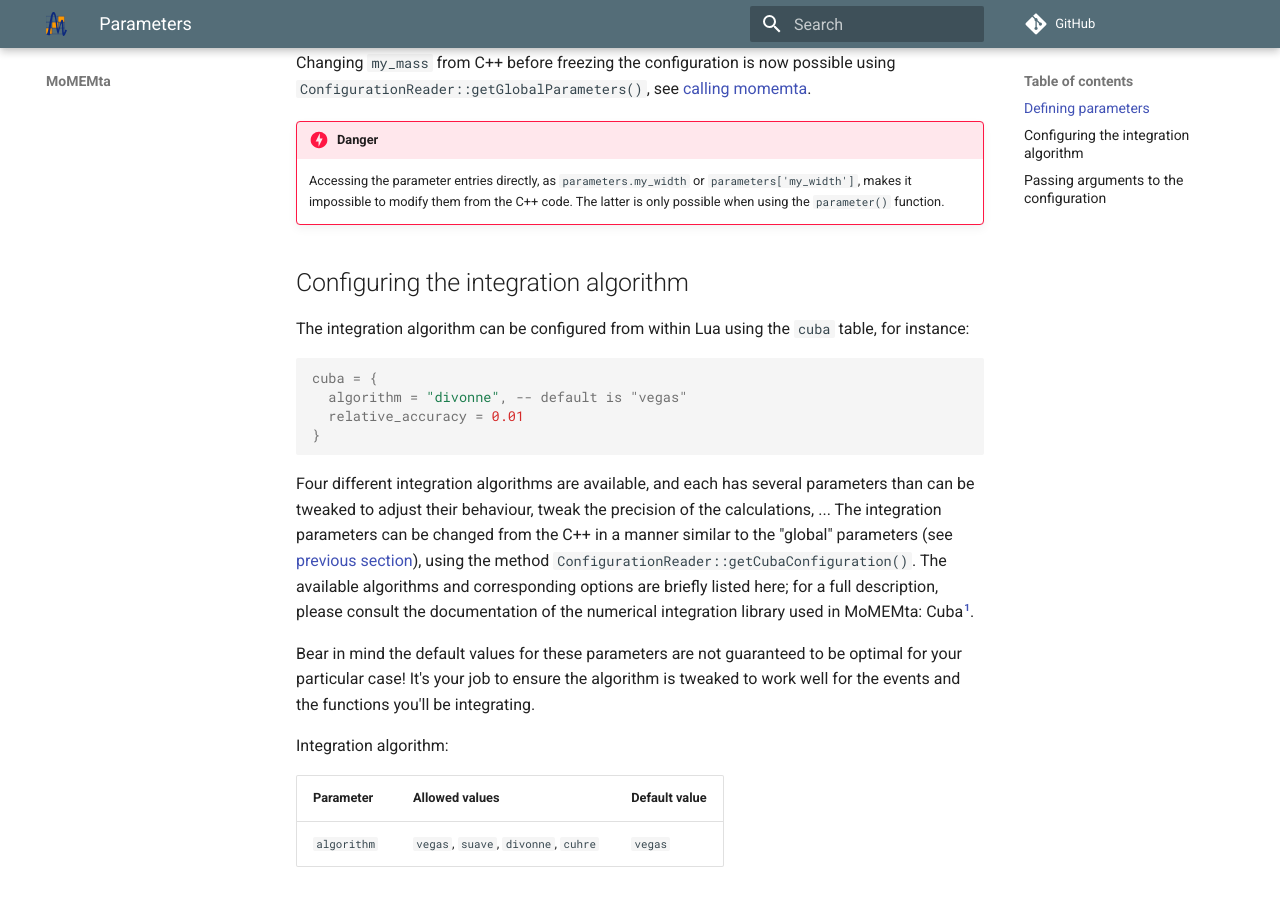
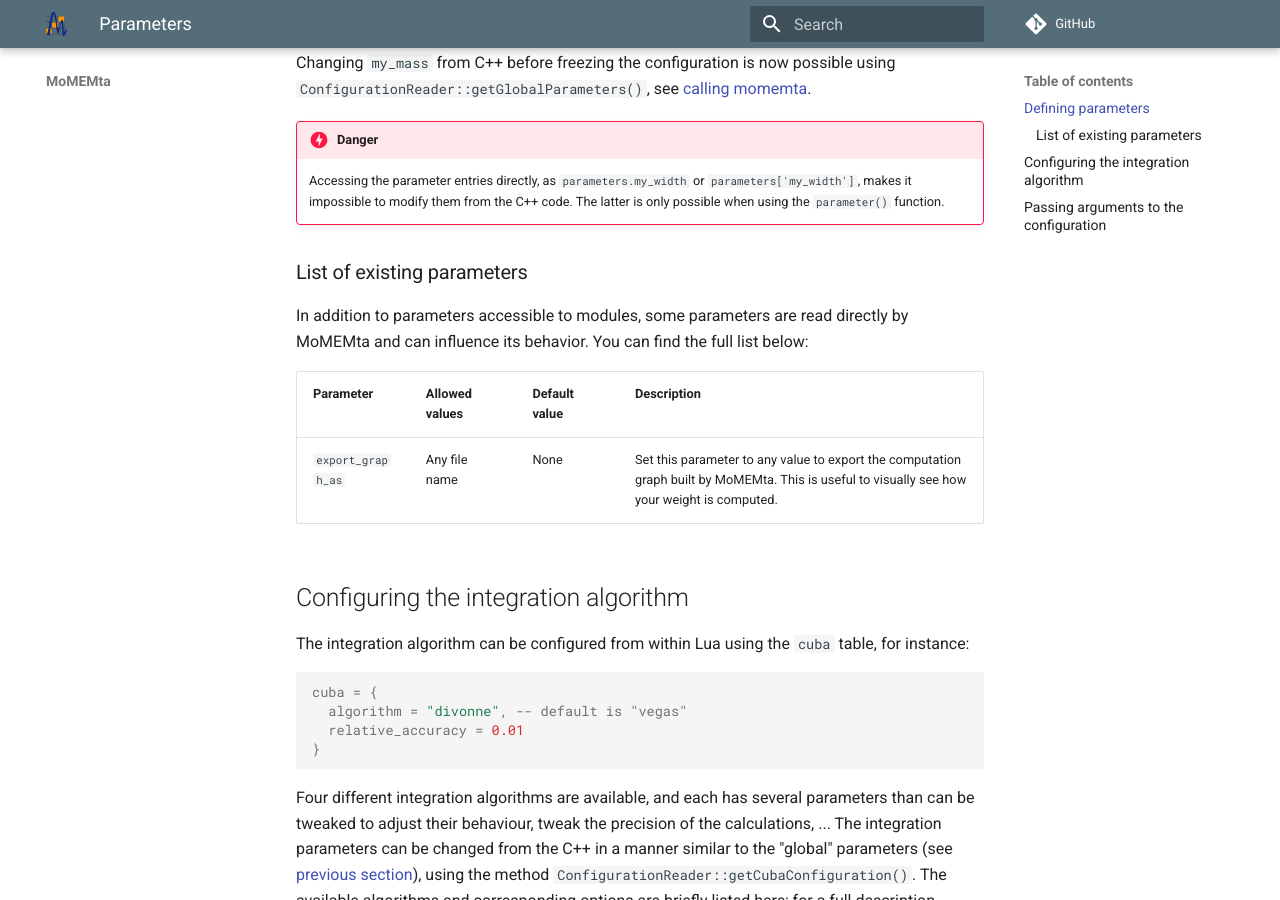
Before and after one commit to swertz/momemta.github.io, an MkDocs documentation site: the page built from docs/in-depth/parameters.md, in a window 1280 px wide and 900 px high, scrolled down 637 px. Built offline with MkDocs 1.6.1 and Material for MkDocs 9.7.7, drawn with Linux system fonts in a browser that asks for light colours; comment, search, counter and statistics services are not loaded; old or Windows-style settings are respelled for this version of MkDocs.

Commit message:
Document new  parameter

```diff
--- a/docs/in-depth/parameters.md
+++ b/docs/in-depth/parameters.md
@@ -18,6 +18,14 @@ BreitWignerGenerator.m_prop = {
 Changing `my_mass` from C++ before freezing the configuration is now possible using `ConfigurationReader::getGlobalParameters()`, see [calling momemta](calling-momemta).
 !!! danger
     Accessing the parameter entries directly, as `parameters.my_width` or `parameters['my_width']`, makes it impossible to modify them from the C++ code. The latter is only possible when using the `parameter()` function.
+
+### List of existing parameters
+
+In addition to parameters accessible to modules, some parameters are read directly by MoMEMta and can influence its behavior. You can find the full list below:
+
+| Parameter | Allowed values | Default value | Description |
+| --------- | -------------- | ------------- | ----------- |
+| `export_graph_as` | Any file name | None | Set this parameter to any value to export the computation graph built by MoMEMta. This is useful to visually see how your weight is computed. |
 
 ## Configuring the integration algorithm
 
```
